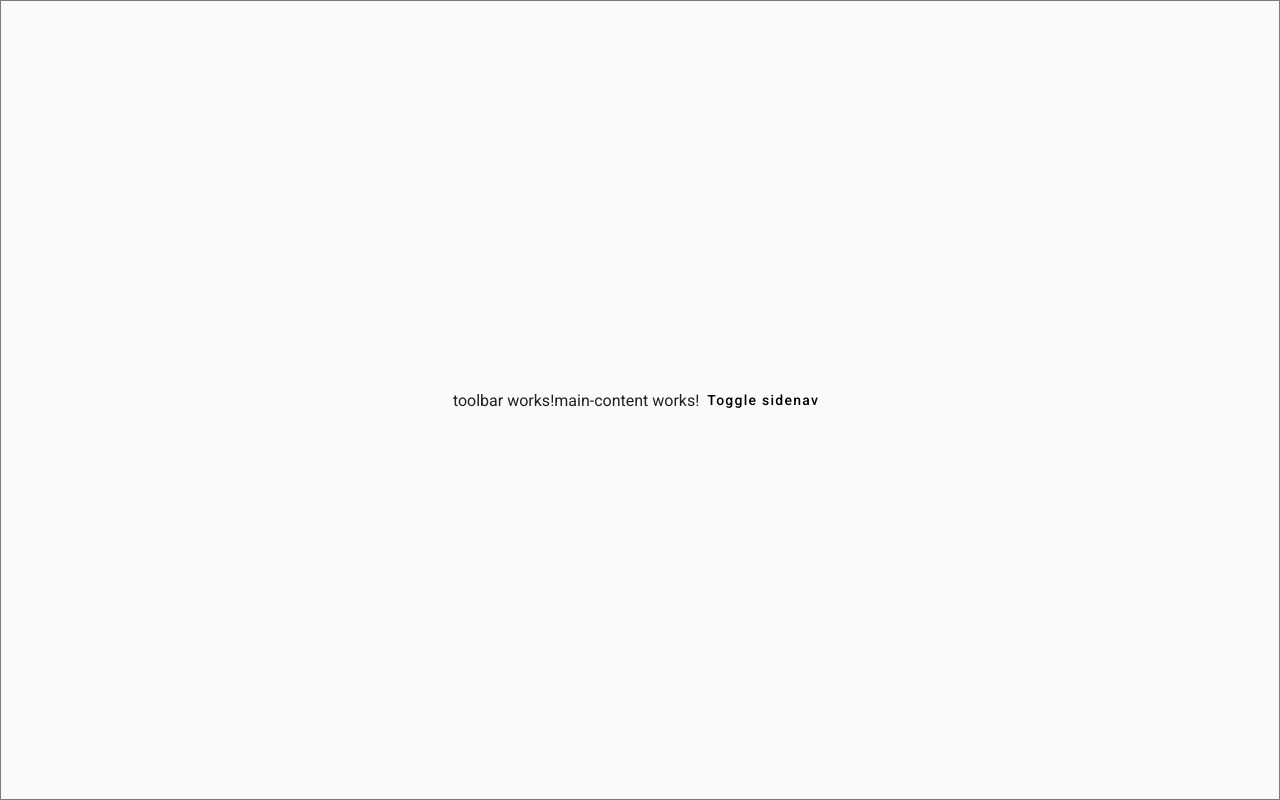
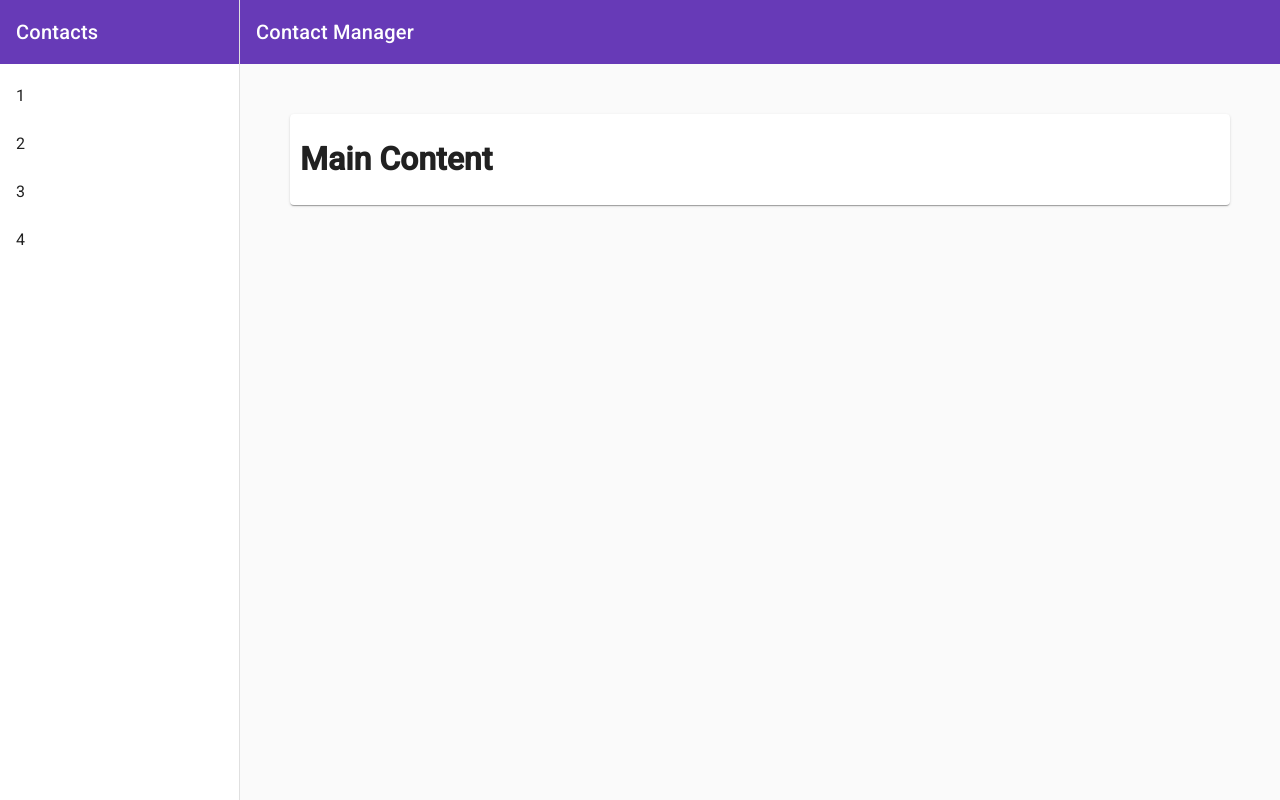
Before and after one commit to victorrrmuniz/material-angular, an Angular app: page /contactmanager in a window 1280 px wide. Built offline with nearby package versions, Linux system fonts and the light colour scheme.

Commit message:
cria os menus

```diff
--- a/src/app/contactmanager/components/main-content/main-content.component.html
+++ b/src/app/contactmanager/components/main-content/main-content.component.html
@@ -1 +1,3 @@
-<p>main-content works!</p>
+<mat-card>
+    <h1>Main Content</h1>
+</mat-card>
--- a/src/app/contactmanager/components/main-content/main-content.component.scss
+++ b/src/app/contactmanager/components/main-content/main-content.component.scss
@@ -0,0 +1,3 @@
+mat-card {
+    padding: 5px 10px;
+}
--- a/src/app/contactmanager/components/sidenav/sidenav.component.html
+++ b/src/app/contactmanager/components/sidenav/sidenav.component.html
@@ -1,15 +1,24 @@
 
-<mat-drawer-container class="app-container" autosize>
-    <mat-drawer #drawer class="app-sidenav" mode="side">
-      <p>Auto-resizing sidenav</p>
-    </mat-drawer>
+<mat-drawer-container class="app-drawer-container">
+  <mat-drawer #drawer class="app-drawer"
+                [opened]="!isScreenSmall"
+                [mode]="isScreenSmall ? 'over' : 'side'">
+    <mat-toolbar color="primary">
+      Contacts
+    </mat-toolbar>
+    <mat-list>
+      <mat-list-item>1</mat-list-item>
+      <mat-list-item>2</mat-list-item>
+      <mat-list-item>3</mat-list-item>
+      <mat-list-item>4</mat-list-item>
+    </mat-list>
+  </mat-drawer>
 
-    <div class="app-sidenav-content">
-        <app-toolbar></app-toolbar>
+  <div class="app-drawer-content">
+      <app-toolbar (toggleDrawer)="drawer.toggle()"></app-toolbar>
+      <div class="wrapper">
         <router-outlet></router-outlet>
-      <button type="button" mat-button (click)="drawer.toggle()">
-        Toggle sidenav
-      </button>
-    </div>
+      </div>
+  </div>
 
   </mat-drawer-container>
--- a/src/app/contactmanager/components/sidenav/sidenav.component.scss
+++ b/src/app/contactmanager/components/sidenav/sidenav.component.scss
@@ -1,16 +1,22 @@
-.app-container {
+.app-drawer-container {
+  flex: 1;
+  position: fixed;
   width: 100%;
+  min-width: 100%;
   height: 100%;
-    border: 1px solid rgba(0, 0, 0, 0.5);
+  min-height: 100%;
 }
 
-  .app-sidenav-content {
+.app-drawer-content {
   display: flex;
   height: 100%;
-    align-items: center;
-    justify-content: center;
+  flex-direction: column;
 }
 
-  .app-sidenav {
-    padding: 20px;
+.app-drawer {
+  width: 240px;
 }
+
+.wrapper {
+  margin: 50px;
+}
--- a/src/app/contactmanager/components/sidenav/sidenav.component.ts
+++ b/src/app/contactmanager/components/sidenav/sidenav.component.ts
@@ -1,4 +1,7 @@
+import { BreakpointObserver, BreakpointState } from '@angular/cdk/layout';
 import { Component } from '@angular/core';
+
+const SMALL_WIDTH_BREAKPOINT = 720;
 
 @Component({
   selector: 'app-sidenav',
@@ -7,4 +10,15 @@ import { Component } from '@angular/core';
 })
 export class SidenavComponent {
 
+  public isScreenSmall: boolean = false;
+
+  constructor(private breakpointObserver: BreakpointObserver) { }
+
+  ngOnInit(): void {
+    this.breakpointObserver
+      .observe([`(max-width: ${SMALL_WIDTH_BREAKPOINT}px)`])
+      .subscribe((state: BreakpointState) => {
+        this.isScreenSmall = state.matches;
+      });
+  }
 }
--- a/src/app/contactmanager/components/toolbar/toolbar.component.html
+++ b/src/app/contactmanager/components/toolbar/toolbar.component.html
@@ -1 +1,7 @@
-<p>toolbar works!</p>
+<mat-toolbar color="primary">
+    <button mat-button class="drawer-toggle" (click)="toggleDrawer.emit()">
+        <mat-icon>menu</mat-icon>
+    </button>
+
+    <span>Contact Manager</span>
+</mat-toolbar>
--- a/src/app/contactmanager/components/toolbar/toolbar.component.scss
+++ b/src/app/contactmanager/components/toolbar/toolbar.component.scss
@@ -0,0 +1,23 @@
+$iconWidth: 56px;
+
+.drawer-toggle {
+    display: none;
+
+    padding: 0;
+    margin: 8px;
+    min-width: $iconWidth;
+
+    @media (max-width: 720px) {
+        display: flex;
+        align-items: center;
+        justify-content: center;
+    }
+
+    mat-icon {
+        font-size: 30px;
+        height: $iconWidth;
+        width: $iconWidth;
+        line-height: $iconWidth;
+        color: white;
+    }
+}
--- a/src/app/contactmanager/components/toolbar/toolbar.component.ts
+++ b/src/app/contactmanager/components/toolbar/toolbar.component.ts
@@ -1,4 +1,4 @@
-import { Component } from '@angular/core';
+import { Component, EventEmitter, Output } from '@angular/core';
 
 @Component({
   selector: 'app-toolbar',
@@ -7,4 +7,6 @@ import { Component } from '@angular/core';
 })
 export class ToolbarComponent {
 
+  @Output()
+  toggleDrawer = new EventEmitter<void>();
 }
```
Lines whose indentation alone changed are shown as unchanged.
